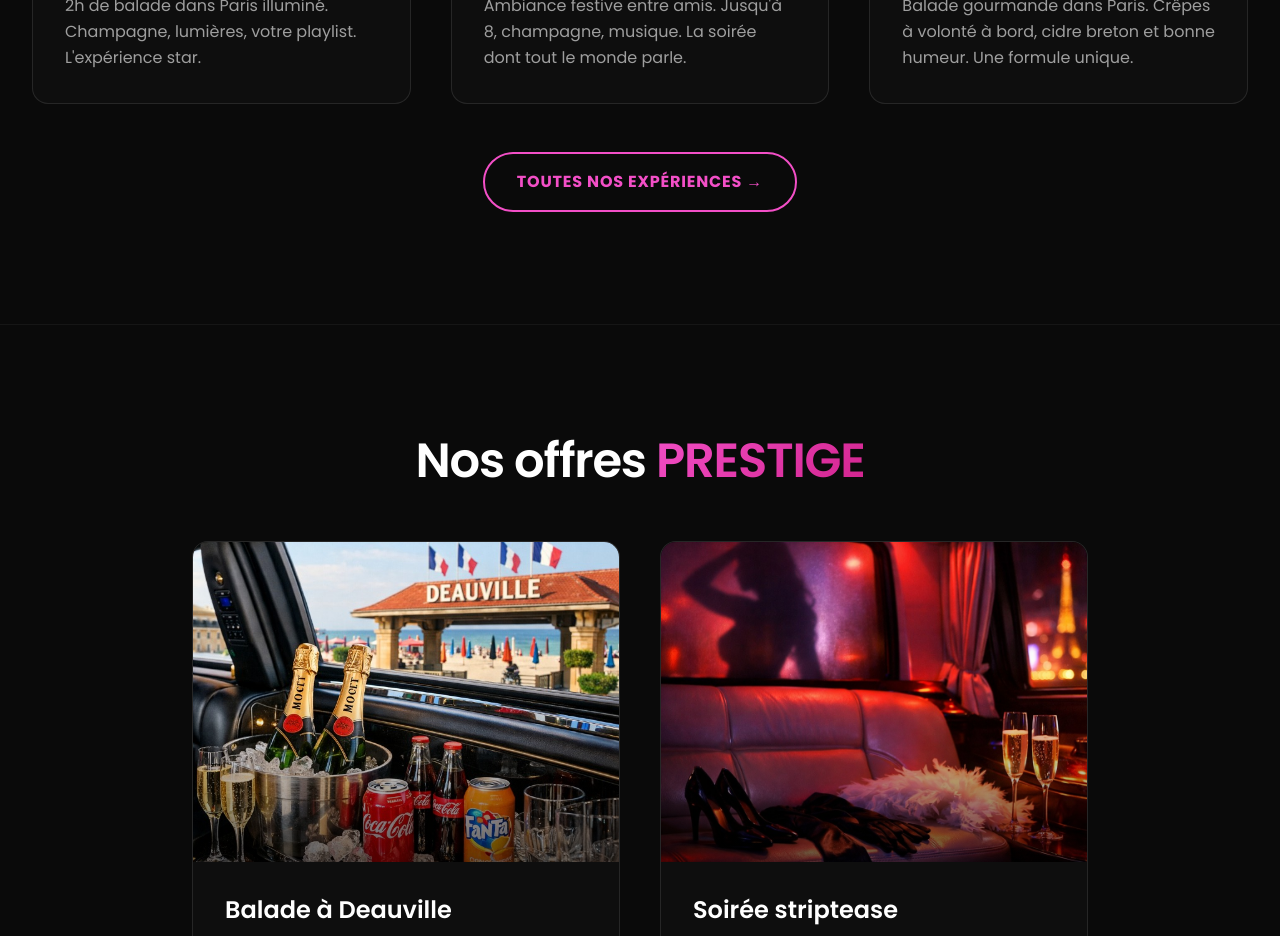
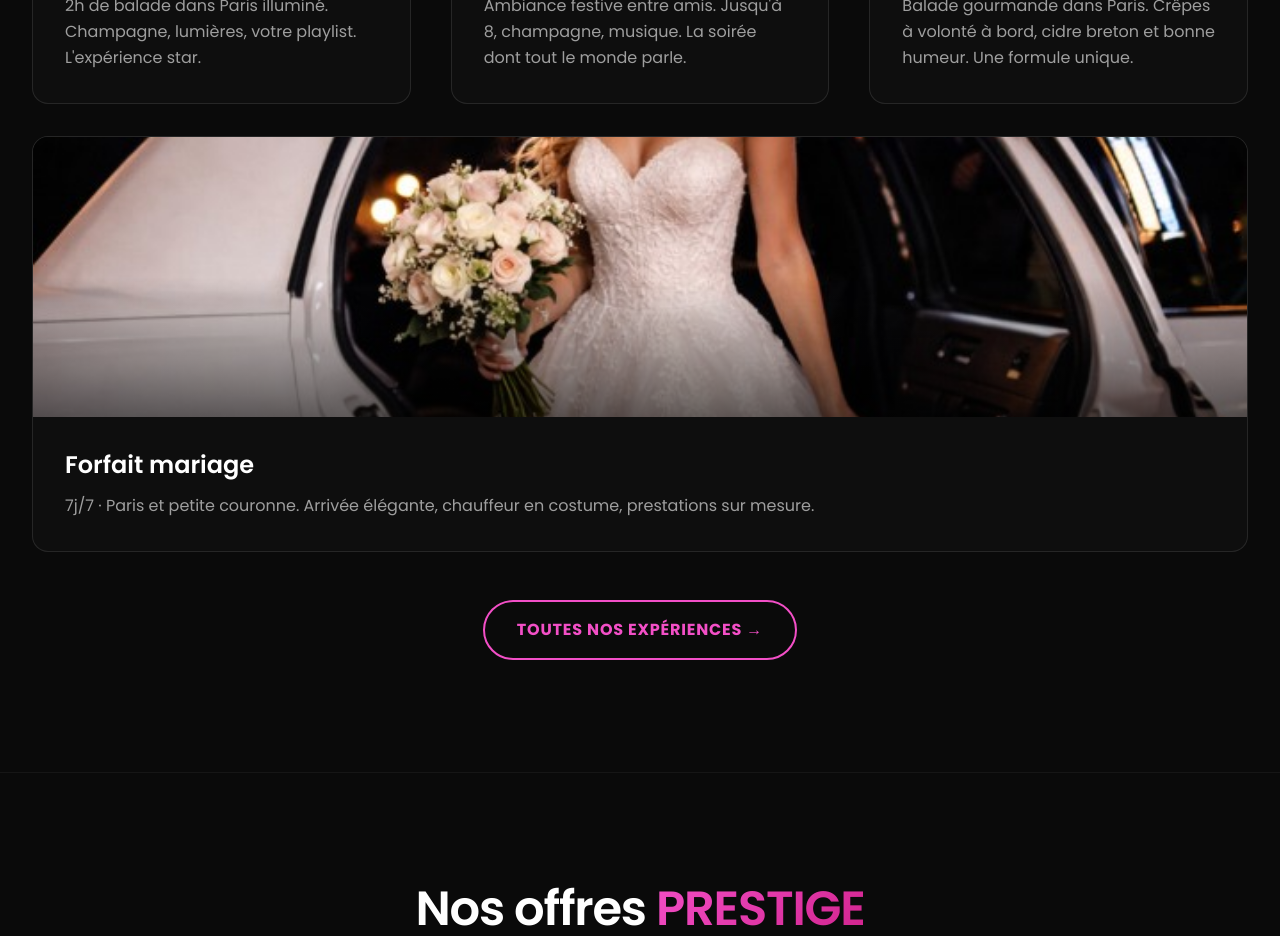
Before and after one commit to web-difference/ParisLimousines, a Next.js app: page / in a window 1280 px wide. Shown: the part 2880-3816 px from the top of the page. Built offline with nearby package versions, Linux system fonts and the light colour scheme.

Commit message:
[FIX] mariage

```diff
--- a/src/app/page.tsx
+++ b/src/app/page.tsx
@@ -222,6 +222,29 @@ export default function Home() {
               </div>
             </article>
           </div>
+          <div className="mt-8 grid grid-cols-1 md:grid-cols-2 lg:grid-cols-3 gap-8 md:gap-10">
+            <article className="group lg:col-span-3 md:col-span-2 overflow-hidden rounded-2xl border border-white/10 bg-white/[0.02] hover:border-[#F34FC7]/30 transition-colors">
+              <div className="relative overflow-hidden bg-black/40 aspect-[4/3] lg:aspect-auto lg:h-[280px]">
+                <Image
+                  src="/experience-mariage.png"
+                  alt="Mariage en limousine"
+                  fill
+                  className="object-cover object-center lg:object-[50%_35%] transition-transform duration-500 group-hover:scale-105"
+                  sizes="(max-width: 768px) 100vw, 50vw"
+                  unoptimized
+                />
+                <div className="absolute inset-0 bg-gradient-to-t from-black/60 via-transparent to-transparent" aria-hidden />
+              </div>
+              <div className="p-6 md:p-8">
+                <h3 className="font-display text-xl md:text-2xl font-semibold text-white">
+                  Forfait mariage
+                </h3>
+                <p className="mt-3 text-white/60 text-sm md:text-base leading-relaxed">
+                  7j/7 · Paris et petite couronne. Arrivée élégante, chauffeur en costume, prestations sur mesure.
+                </p>
+              </div>
+            </article>
+          </div>
           <div className="mt-12 flex justify-center">
             <Link
               href="/prestations"
```
